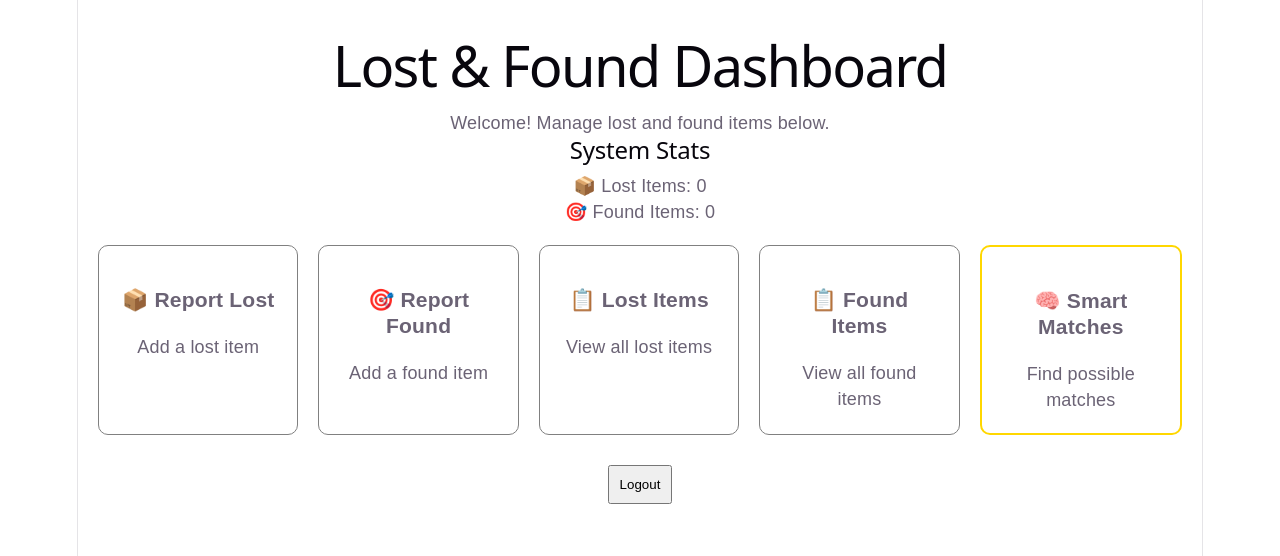
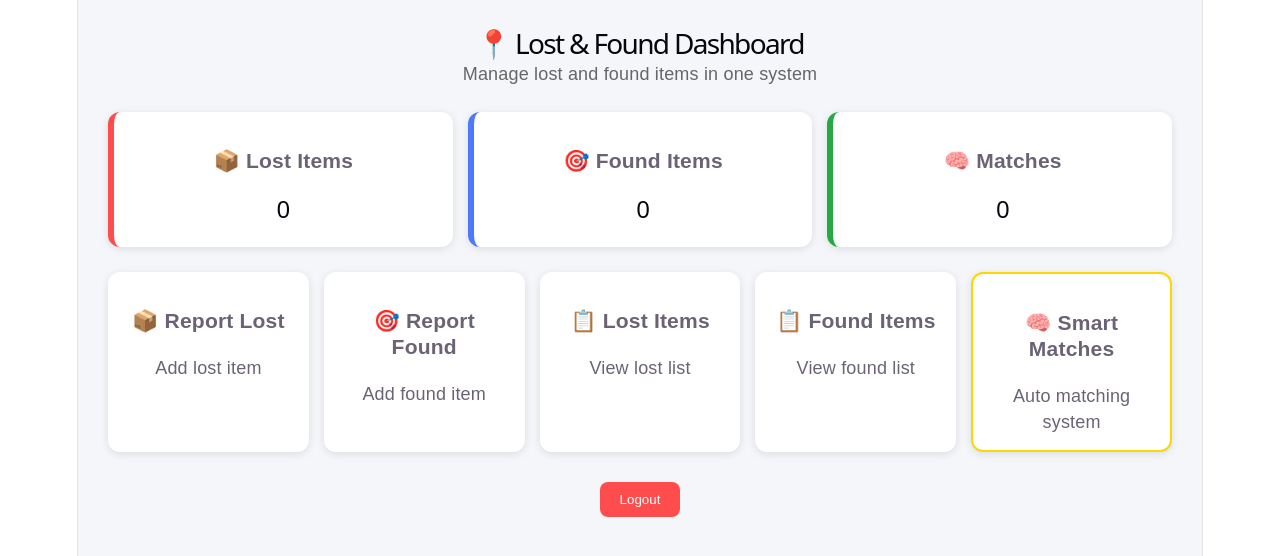
Before and after one commit to jsmndb/lost-found-system, a React (Vite) app in the folder client/client/: page /dashboard in a window 1280 px wide. Shown: the top 556 px of the page. Built offline with nearby package versions, Linux system fonts and the light colour scheme; no server answers.

Commit message:
Clean dashboard UI with stats and navigation cards

```diff
--- a/client/client/src/pages/Dashboard.jsx
+++ b/client/client/src/pages/Dashboard.jsx
@@ -4,8 +4,14 @@ import axios from "axios";
 
 function Dashboard() {
   const navigate = useNavigate();
-  const [stats, setStats] = useState({ lost: 0, found: 0 });
 
+  const [stats, setStats] = useState({
+    lost: 0,
+    found: 0,
+    matches: 0
+  });
+
+  // 📊 FETCH STATS
   useEffect(() => {
     const fetchStats = async () => {
       try {
@@ -19,109 +25,159 @@ function Dashboard() {
     fetchStats();
   }, []);
 
+  // 🚪 LOGOUT
   const handleLogout = () => {
     localStorage.removeItem("token");
     navigate("/");
   };
 
+  // 🎨 STYLES
+  const styles = {
+    page: {
+      padding: "30px",
+      fontFamily: "Arial",
+      background: "#f4f6f9",
+      minHeight: "100vh"
+    },
+
+    header: {
+      marginBottom: "25px"
+    },
+
+    title: {
+      margin: 0,
+      fontSize: "28px"
+    },
+
+    subtitle: {
+      marginTop: "5px",
+      color: "#666"
+    },
+
+    statsRow: {
+      display: "flex",
+      gap: "15px",
+      marginBottom: "25px",
+      flexWrap: "wrap"
+    },
+
+    statCard: (color) => ({
+      flex: "1",
+      minWidth: "150px",
+      background: "#fff",
+      padding: "15px",
+      borderRadius: "12px",
+      borderLeft: `6px solid ${color}`,
+      boxShadow: "0 2px 8px rgba(0,0,0,0.1)"
+    }),
+
+    grid: {
+      display: "grid",
+      gridTemplateColumns: "repeat(auto-fit, minmax(180px, 1fr))",
+      gap: "15px"
+    },
+
+    card: {
+      background: "#fff",
+      padding: "15px",
+      borderRadius: "12px",
+      cursor: "pointer",
+      boxShadow: "0 2px 8px rgba(0,0,0,0.1)"
+    },
+
+    cardGold: {
+      background: "#fff",
+      padding: "15px",
+      borderRadius: "12px",
+      cursor: "pointer",
+      boxShadow: "0 2px 8px rgba(0,0,0,0.1)",
+      border: "2px solid gold"
+    },
+
+    logoutContainer: {
+      marginTop: "30px",
+      display: "flex",
+      justifyContent: "center"
+    },
+
+    logoutBtn: {
+      padding: "10px 20px",
+      background: "#ff4d4d",
+      color: "#fff",
+      border: "none",
+      borderRadius: "8px",
+      cursor: "pointer"
+    }
+  };
+
   return (
-    <div style={{ padding: "20px", fontFamily: "Arial" }}>
+    <div style={styles.page}>
 
-      <h1>Lost & Found Dashboard</h1>
-      <p>Welcome! Manage lost and found items below.</p>
+      {/* HEADER */}
+      <div style={styles.header}>
+        <h1 style={styles.title}>📍 Lost & Found Dashboard</h1>
+        <p style={styles.subtitle}>
+          Manage lost and found items in one system
+        </p>
+      </div>
 
-    <div style={{ marginBottom: "20px" }}>
-    <h2>System Stats</h2>
+      {/* STATS */}
+      <div style={styles.statsRow}>
 
-    <p>📦 Lost Items: {stats.lost}</p>
-    <p>🎯 Found Items: {stats.found}</p>
-  </div>
-
-      {/* CARDS CONTAINER */}
-      <div style={{ display: "flex", gap: "20px", marginTop: "20px" }}>
-
-        {/* LOST ITEM CARD */}
-        <div
-          style={{
-            border: "1px solid gray",
-            padding: "20px",
-            width: "200px",
-            borderRadius: "10px",
-            cursor: "pointer"
-          }}
-          onClick={() => navigate("/report-lost")}
-        >
-          <h3>📦 Report Lost</h3>
-          <p>Add a lost item</p>
+        <div style={styles.statCard("#ff4d4d")}>
+          <h3>📦 Lost Items</h3>
+          <h2>{stats.lost}</h2>
         </div>
 
-        {/* FOUND ITEM CARD */}
-        <div
-          style={{
-            border: "1px solid gray",
-            padding: "20px",
-            width: "200px",
-            borderRadius: "10px",
-            cursor: "pointer"
-          }}
-          onClick={() => navigate("/report-found")}
-        >
-          <h3>🎯 Report Found</h3>
-          <p>Add a found item</p>
+        <div style={styles.statCard("#4d79ff")}>
+          <h3>🎯 Found Items</h3>
+          <h2>{stats.found}</h2>
         </div>
 
-        {/* VIEW LOST ITEMS */}
-        <div
-          style={{
-            border: "1px solid gray",
-            padding: "20px",
-            width: "200px",
-            borderRadius: "10px",
-            cursor: "pointer"
-          }}
-          onClick={() => navigate("/lost-items")}
-        >
-          <h3>📋 Lost Items</h3>
-          <p>View all lost items</p>
+        <div style={styles.statCard("#28a745")}>
+          <h3>🧠 Matches</h3>
+          <h2>{stats.matches}</h2>
         </div>
 
-        {/* VIEW FOUND ITEMS */}
-        <div
-          style={{
-            border: "1px solid gray",
-            padding: "20px",
-            width: "200px",
-            borderRadius: "10px",
-            cursor: "pointer"
-          }}
-          onClick={() => navigate("/found-items")}
-        >
-          <h3>📋 Found Items</h3>
-          <p>View all found items</p>
+      </div>
+
+      {/* ACTION CARDS */}
+      <div style={styles.grid}>
+
+        <div style={styles.card} onClick={() => navigate("/report-lost")}>
+          <h3>📦 Report Lost</h3>
+          <p>Add lost item</p>
         </div>
 
-  <div
-    style={{
-      border: "2px solid gold",
-      padding: "20px",
-      width: "200px",
-      borderRadius: "10px",
-      cursor: "pointer"
-    }}
-    onClick={() => navigate("/matches")}
-  >
-    <h3>🧠 Smart Matches</h3>
-    <p>Find possible matches</p>
-  </div>
+        <div style={styles.card} onClick={() => navigate("/report-found")}>
+          <h3>🎯 Report Found</h3>
+          <p>Add found item</p>
+        </div>
+
+        <div style={styles.card} onClick={() => navigate("/lost-items")}>
+          <h3>📋 Lost Items</h3>
+          <p>View lost list</p>
+        </div>
+
+        <div style={styles.card} onClick={() => navigate("/found-items")}>
+          <h3>📋 Found Items</h3>
+          <p>View found list</p>
+        </div>
+
+        <div style={styles.cardGold} onClick={() => navigate("/matches")}>
+          <h3>🧠 Smart Matches</h3>
+          <p>Auto matching system</p>
+        </div>
+
       </div>
 
       {/* LOGOUT */}
-      <button
-        onClick={handleLogout}
-        style={{ marginTop: "30px", padding: "10px" }}
-      >
-        Logout
-      </button>
+      <div style={styles.logoutContainer}>
+        <button style={styles.logoutBtn} onClick={handleLogout}>
+          Logout
+        </button>
+      </div>
+
     </div>
   );
 }
```
Also changed, not shown: 1 other file (tests, documents, lock files or other folders).
